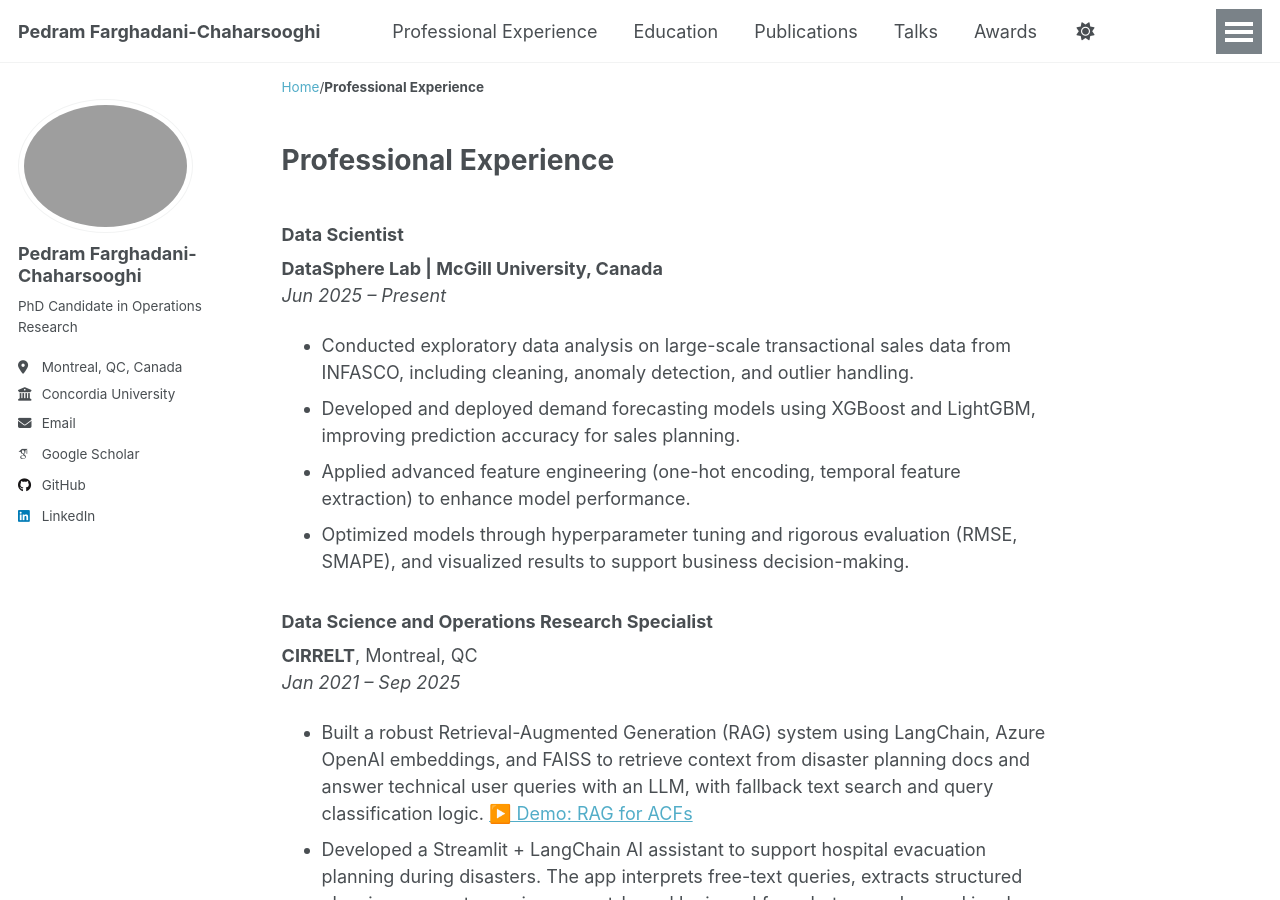
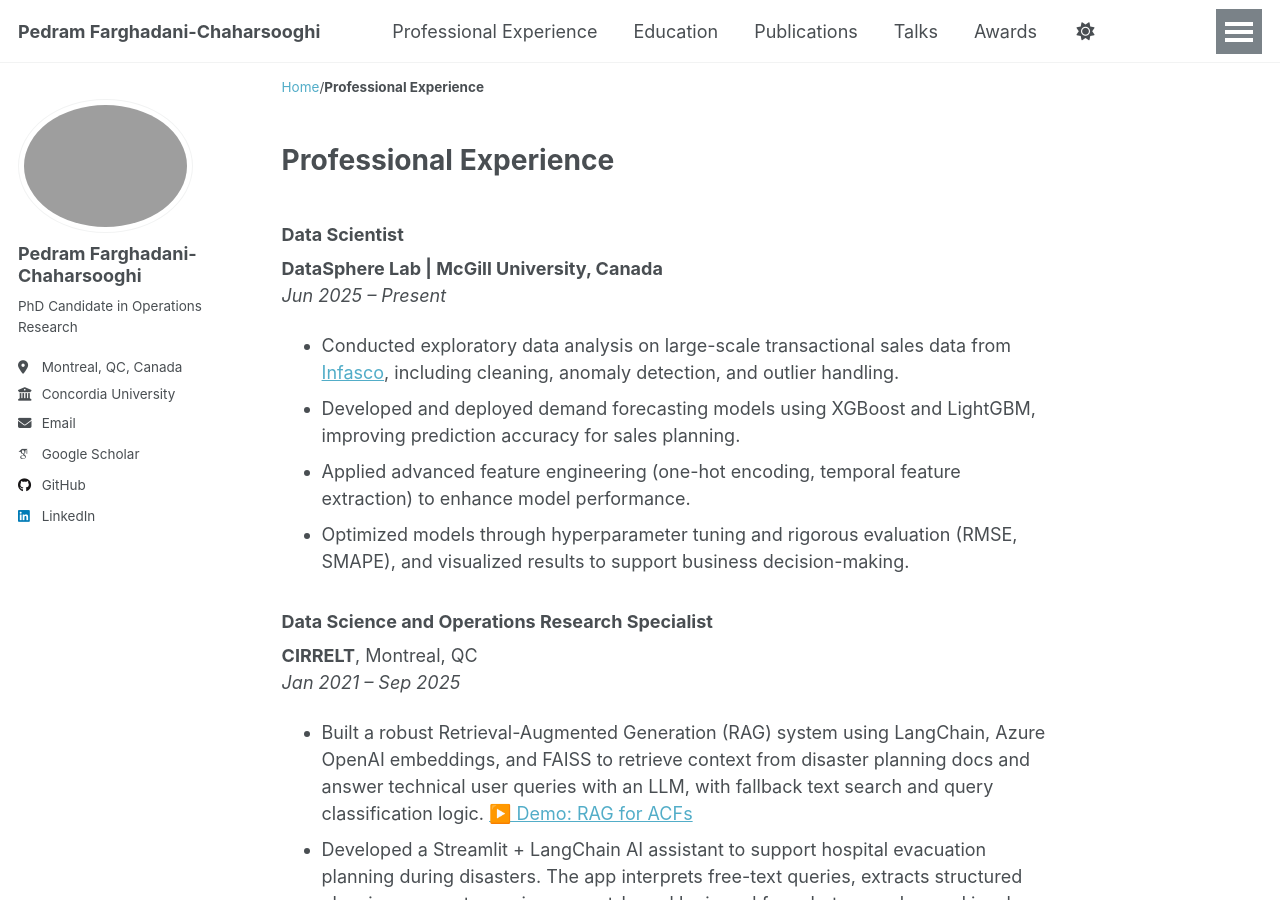
Before and after one commit to Pedram-Fdi/Pedram-Fdi.github.io, a Jekyll site: the page built from _pages/professionalexperience.md, in a window 1280 px wide and 900 px high. Built offline with Jekyll 4.4.1, drawn with Linux system fonts in a browser that asks for light colours; some web fonts are replaced; part of the change alters nothing that is shown.

Commit message:
Update professionalexperience.md

```diff
--- a/_pages/professionalexperience.md
+++ b/_pages/professionalexperience.md
@@ -8,7 +8,7 @@ author_profile: true
 ### Data Scientist
 **DataSphere Lab | McGill University, Canada**
 *Jun 2025 – Present*
-- Conducted exploratory data analysis on large-scale transactional sales data from INFASCO, including cleaning, anomaly detection, and outlier handling.
+- Conducted exploratory data analysis on large-scale transactional sales data from [Infasco](https://infasco.com/en/), including cleaning, anomaly detection, and outlier handling.
 - Developed and deployed demand forecasting models using XGBoost and LightGBM, improving prediction accuracy for sales planning.
 - Applied advanced feature engineering (one-hot encoding, temporal feature extraction) to enhance model performance.
 - Optimized models through hyperparameter tuning and rigorous evaluation (RMSE, SMAPE), and visualized results to support business decision-making.
```
